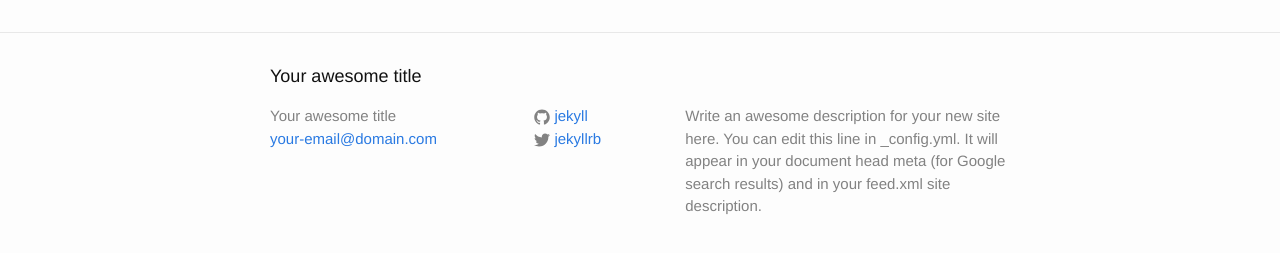
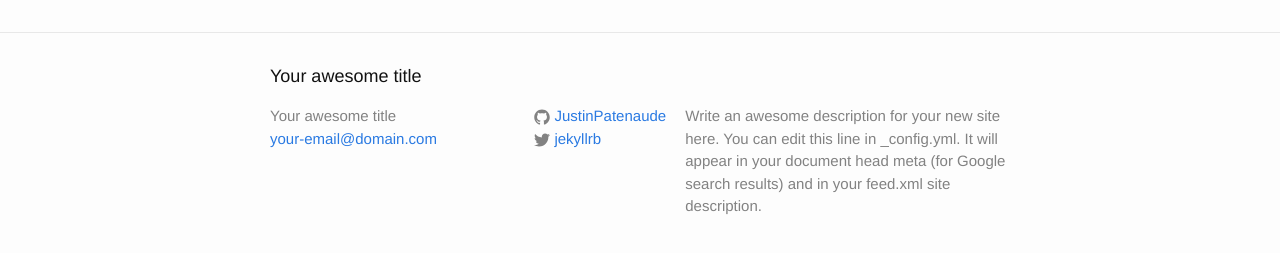
Before and after one commit to JustinPatenaude/jekyll, a Jekyll site: the page built from index.html, in a window 1280 px wide. Shown: the part 264-517 px from the top of the page. Built offline with Jekyll 4.4.1, drawn with Linux system fonts in a browser that asks for light colours.

Commit message:
Change to URLs

```diff
--- a/_config.yml
+++ b/_config.yml
@@ -5,10 +5,10 @@
   Write an awesome description for your new site here. You can edit this
   line in _config.yml. It will appear in your document head meta (for
   Google search results) and in your feed.xml site description.
-baseurl: "" # the subpath of your site, e.g. /blog/
-url: "http://yourdomain.com" # the base hostname & protocol for your site
+baseurl: "/jekyll/" # the subpath of your site, e.g. /blog/
+url: "http://justinpatenaude.github.io" # the base hostname & protocol for your site
 twitter_username: jekyllrb
-github_username:  jekyll
+github_username:  JustinPatenaude
 
 # Build settings
 markdown: kramdown
```
